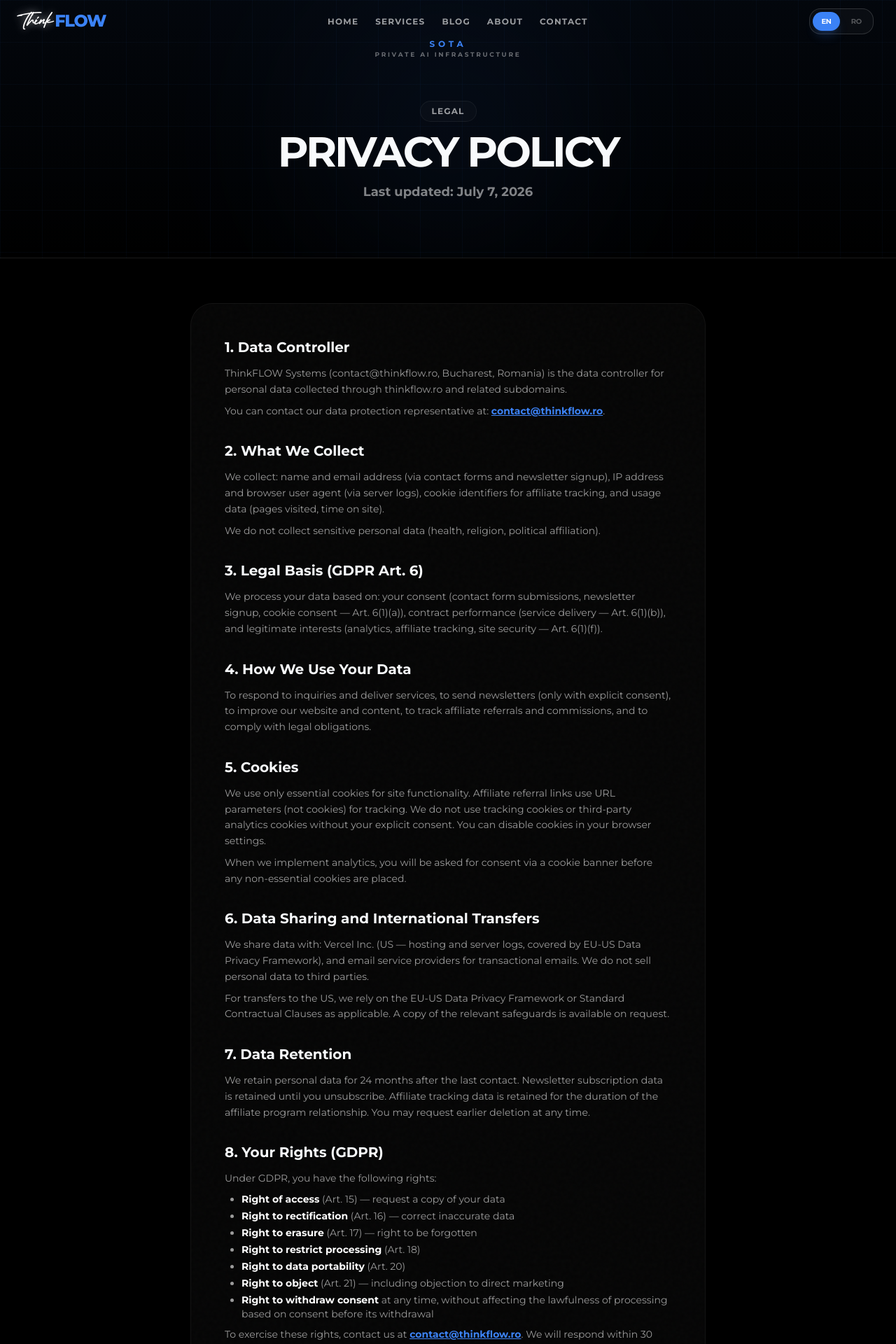
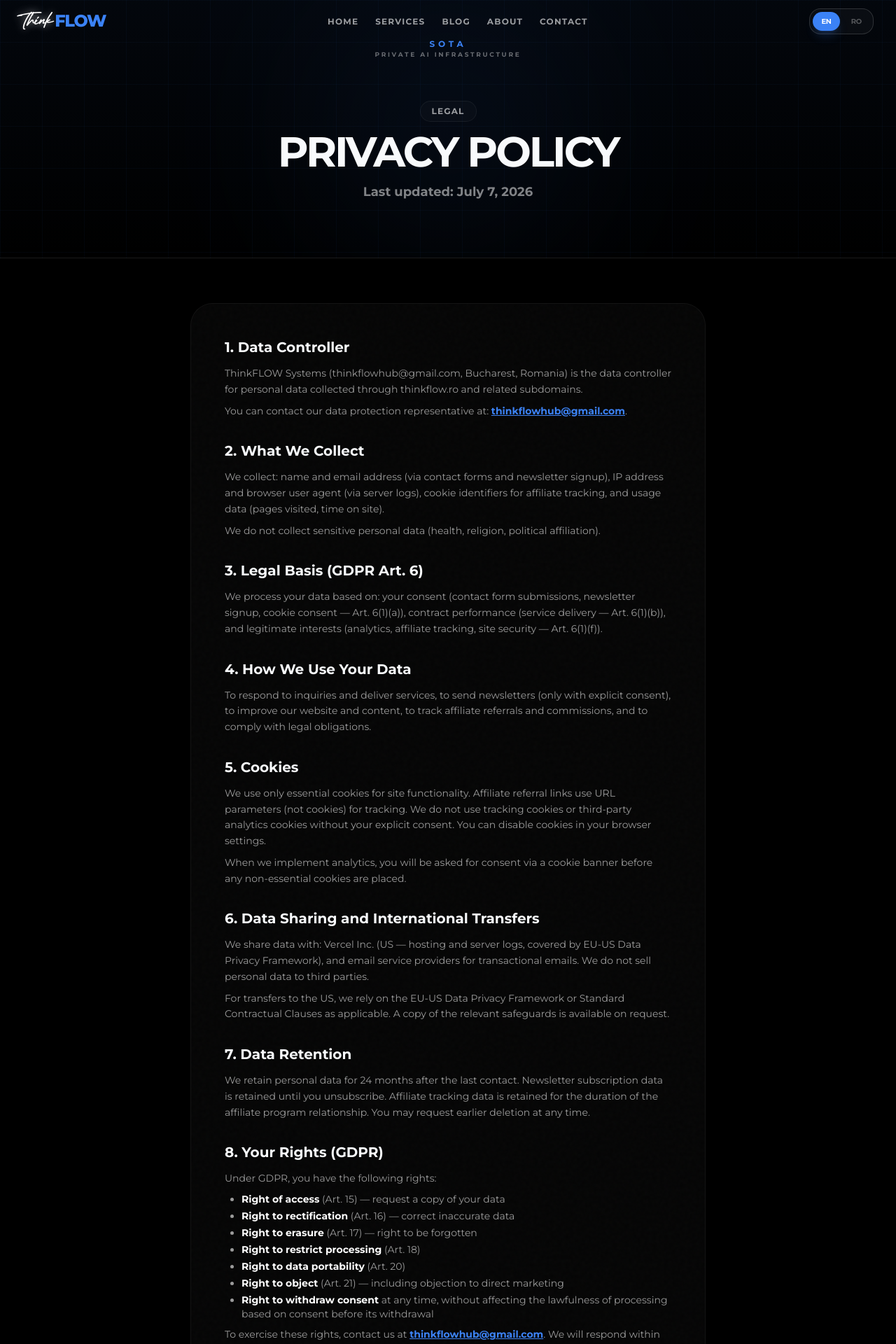
Before and after one commit to thinkflow-hub/thinkflow.ro, a Next.js app: page /privacy in a window 1280 px wide. Shown: the top 1920 px of the page at 70% size. Built offline with nearby package versions, Linux system fonts and the light colour scheme.

Commit message:
Update contact email to thinkflowhub@gmail.com across all pages

```diff
--- a/src/app/affiliate-disclosure/page.tsx
+++ b/src/app/affiliate-disclosure/page.tsx
@@ -59,7 +59,7 @@ export default function AffiliateDisclosurePage() {
             <h2 className="mb-3 text-xl font-montserrat-bold">Questions?</h2>
             <p className="leading-relaxed text-white/60 font-montserrat-regular text-sm">
               If you have any questions about our affiliate relationships, please contact us at
-              contact@thinkflow.ro.
+              thinkflowhub@gmail.com.
             </p>
           </section>
         </div>
--- a/src/app/api/contact/route.ts
+++ b/src/app/api/contact/route.ts
@@ -27,7 +27,7 @@ export async function POST(request: Request) {
 
     await transporter.sendMail({
       from: process.env.SMTP_FROM || `"ThinkFLOW Contact" <${process.env.SMTP_USER}>`,
-      to: process.env.CONTACT_EMAIL || "contact@thinkflow.ro",
+      to: process.env.CONTACT_EMAIL || "thinkflowhub@gmail.com",
       subject: `[ThinkFLOW Contact] ${subject || "New inquiry"} from ${name}`,
       text: message,
     });
--- a/src/app/layout.tsx
+++ b/src/app/layout.tsx
@@ -75,7 +75,7 @@ export default function RootLayout({
               description: "Private AI infrastructure and web development services.",
               contactPoint: {
                 "@type": "ContactPoint",
-                email: "contact@thinkflow.ro",
+                email: "thinkflowhub@gmail.com",
                 contactType: "sales",
               },
               sameAs: ["https://github.com/thinkflow-hub"],
--- a/src/app/media-kit/page.tsx
+++ b/src/app/media-kit/page.tsx
@@ -59,7 +59,7 @@ export default function MediaKitPage() {
             <h2 className="mb-3 text-xl font-montserrat-bold">Partner With Us</h2>
             <p className="leading-relaxed text-white/60 font-montserrat-regular text-sm">
               Interested in a product review, sponsored content, or affiliate partnership? Contact us at
-              contact@thinkflow.ro with your brand name, product category, and partnership proposal.
+              thinkflowhub@gmail.com with your brand name, product category, and partnership proposal.
             </p>
           </section>
         </div>
--- a/src/app/privacy/page.tsx
+++ b/src/app/privacy/page.tsx
@@ -20,12 +20,12 @@ export default function PrivacyPage() {
           <section className="mb-8">
             <h2 className="mb-3 text-xl font-montserrat-bold">1. Data Controller</h2>
             <p className="leading-relaxed text-white/60 font-montserrat-regular text-sm">
-              ThinkFLOW Systems (contact@thinkflow.ro, Bucharest, Romania) is the data controller for personal data collected
+              ThinkFLOW Systems (thinkflowhub@gmail.com, Bucharest, Romania) is the data controller for personal data collected
               through thinkflow.ro and related subdomains.
             </p>
             <p className="mt-2 leading-relaxed text-white/60 font-montserrat-regular text-sm">
               You can contact our data protection representative at:{" "}
-              <Link href="/contact" className="text-[#3b82f6] underline font-montserrat-bold">contact@thinkflow.ro</Link>.
+              <Link href="/contact" className="text-[#3b82f6] underline font-montserrat-bold">thinkflowhub@gmail.com</Link>.
             </p>
           </section>
           <section className="mb-8">
@@ -103,7 +103,7 @@ export default function PrivacyPage() {
             </ul>
             <p className="mt-2 leading-relaxed text-white/60 font-montserrat-regular text-sm">
               To exercise these rights, contact us at{" "}
-              <Link href="/contact" className="text-[#3b82f6] underline font-montserrat-bold">contact@thinkflow.ro</Link>.
+              <Link href="/contact" className="text-[#3b82f6] underline font-montserrat-bold">thinkflowhub@gmail.com</Link>.
               We will respond within 30 days.
             </p>
           </section>
@@ -146,7 +146,7 @@ export default function PrivacyPage() {
             <h2 className="mb-3 text-xl font-montserrat-bold">13. Contact</h2>
             <p className="leading-relaxed text-white/60 font-montserrat-regular text-sm">
               For privacy-related inquiries:{" "}
-              <Link href="/contact" className="text-[#3b82f6] underline font-montserrat-bold">contact@thinkflow.ro</Link>
+              <Link href="/contact" className="text-[#3b82f6] underline font-montserrat-bold">thinkflowhub@gmail.com</Link>
               , Bucharest, Romania.
             </p>
           </section>
--- a/src/app/terms/page.tsx
+++ b/src/app/terms/page.tsx
@@ -35,7 +35,7 @@ export default function TermsPage() {
             </p>
             <p className="mt-2 leading-relaxed text-white/60 font-montserrat-regular text-sm">
               To exercise the right of withdrawal, you must inform us of your decision by a clear statement
-              (e.g., email to contact@thinkflow.ro). We will reimburse all payments received from you
+              (e.g., email to thinkflowhub@gmail.com). We will reimburse all payments received from you
               within 14 days of receiving your withdrawal notice.
             </p>
             <p className="mt-2 leading-relaxed text-white/60 font-montserrat-regular text-sm">
@@ -126,7 +126,7 @@ export default function TermsPage() {
             <h2 className="mb-3 text-xl font-montserrat-bold">11. Contact</h2>
             <p className="leading-relaxed text-white/60 font-montserrat-regular text-sm">
               For questions about these Terms, contact us at{" "}
-              <Link href="/contact" className="text-[#3b82f6] underline font-montserrat-bold">contact@thinkflow.ro</Link>.
+              <Link href="/contact" className="text-[#3b82f6] underline font-montserrat-bold">thinkflowhub@gmail.com</Link>.
             </p>
           </section>
         </div>
--- a/src/components/Footer.tsx
+++ b/src/components/Footer.tsx
@@ -46,7 +46,7 @@ export default function Footer() {
             <div>
               <h3 className="mb-4 text-[10px] font-montserrat-bold text-white/40 uppercase tracking-[0.3em]">Connect</h3>
               <ul className="space-y-2 mb-6">
-                <li><span className="text-sm text-white/50 font-montserrat-regular">contact@thinkflow.ro</span></li>
+                <li><span className="text-sm text-white/50 font-montserrat-regular">thinkflowhub@gmail.com</span></li>
                 <li><span className="text-sm text-white/50 font-montserrat-regular">Bucharest, Romania</span></li>
               </ul>
               <h3 className="mb-3 text-[10px] font-montserrat-bold text-white/40 uppercase tracking-[0.3em]">Stay Updated</h3>
```
